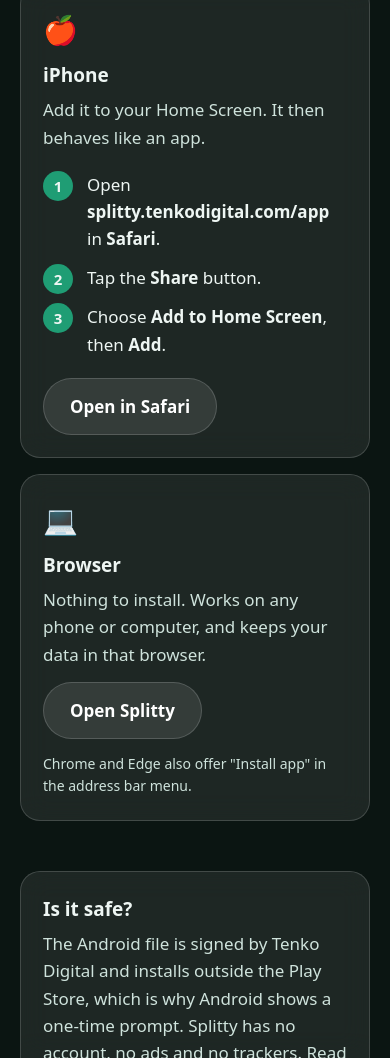
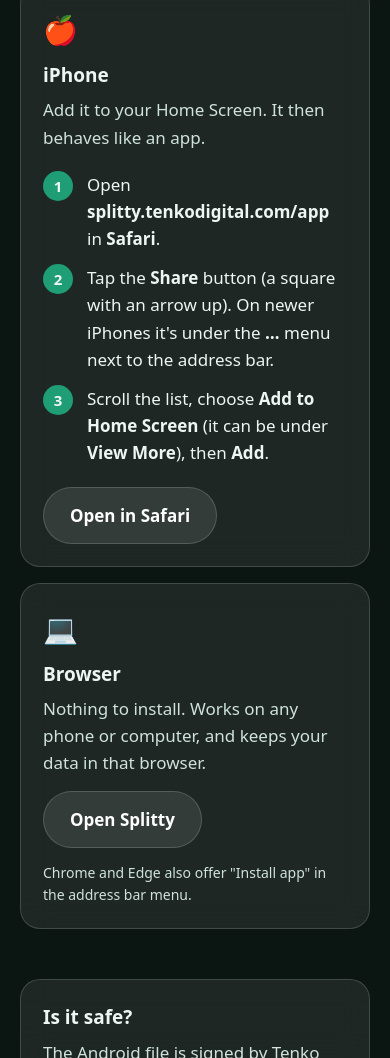
Before and after one commit to wynandkarsten/splitty, a website: page site/install/index.html in a window 390 px wide. Shown: the part 867-1925 px from the top of the page. Drawn offline with Linux system fonts and the light colour scheme; no server answers.

Commit message:
Install page: clarify where iPhone Share and Add to Home Screen are
Co-Authored-By: Claude Sonnet 5.5 <noreply@anthropic.com>

```diff
--- a/site/install/index.html
+++ b/site/install/index.html
@@ -9,7 +9,7 @@
 <ol class="steps"><li>Tap the button and open the downloaded <b>splitty.apk</b>.</li><li>If Android asks, allow installs from your browser (one-time).</li><li>Tap <b>Install</b>, then open Splitty.</li></ol>
 <p class="small" style="margin-top:12px" id="apkver"></p></div>
 <div class="card"><span class="ic">🍎</span><h3>iPhone</h3><p>Add it to your Home Screen. It then behaves like an app.</p>
-<ol class="steps"><li>Open <b>splitty.tenkodigital.com/app</b> in <b>Safari</b>.</li><li>Tap the <b>Share</b> button.</li><li>Choose <b>Add to Home Screen</b>, then <b>Add</b>.</li></ol>
+<ol class="steps"><li>Open <b>splitty.tenkodigital.com/app</b> in <b>Safari</b>.</li><li>Tap the <b>Share</b> button (a square with an arrow up). On newer iPhones it's under the <b>&hellip;</b> menu next to the address bar.</li><li>Scroll the list, choose <b>Add to Home Screen</b> (it can be under <b>View More</b>), then <b>Add</b>.</li></ol>
 <p style="margin-top:14px"><a class="btn ghost" href="/app/">Open in Safari</a></p></div>
 <div class="card"><span class="ic">💻</span><h3>Browser</h3><p>Nothing to install. Works on any phone or computer, and keeps your data in that browser.</p>
 <p style="margin:14px 0"><a class="btn ghost" href="/app/">Open Splitty</a></p>
```
